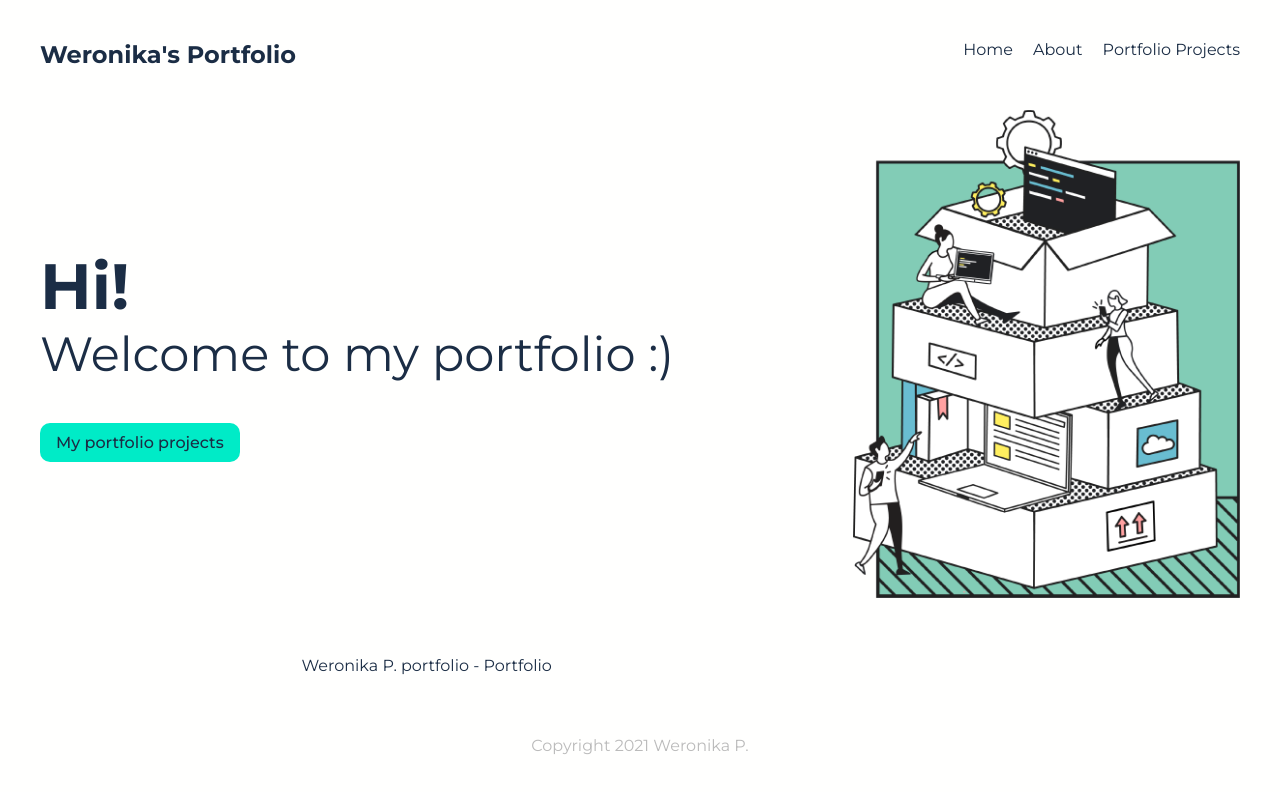
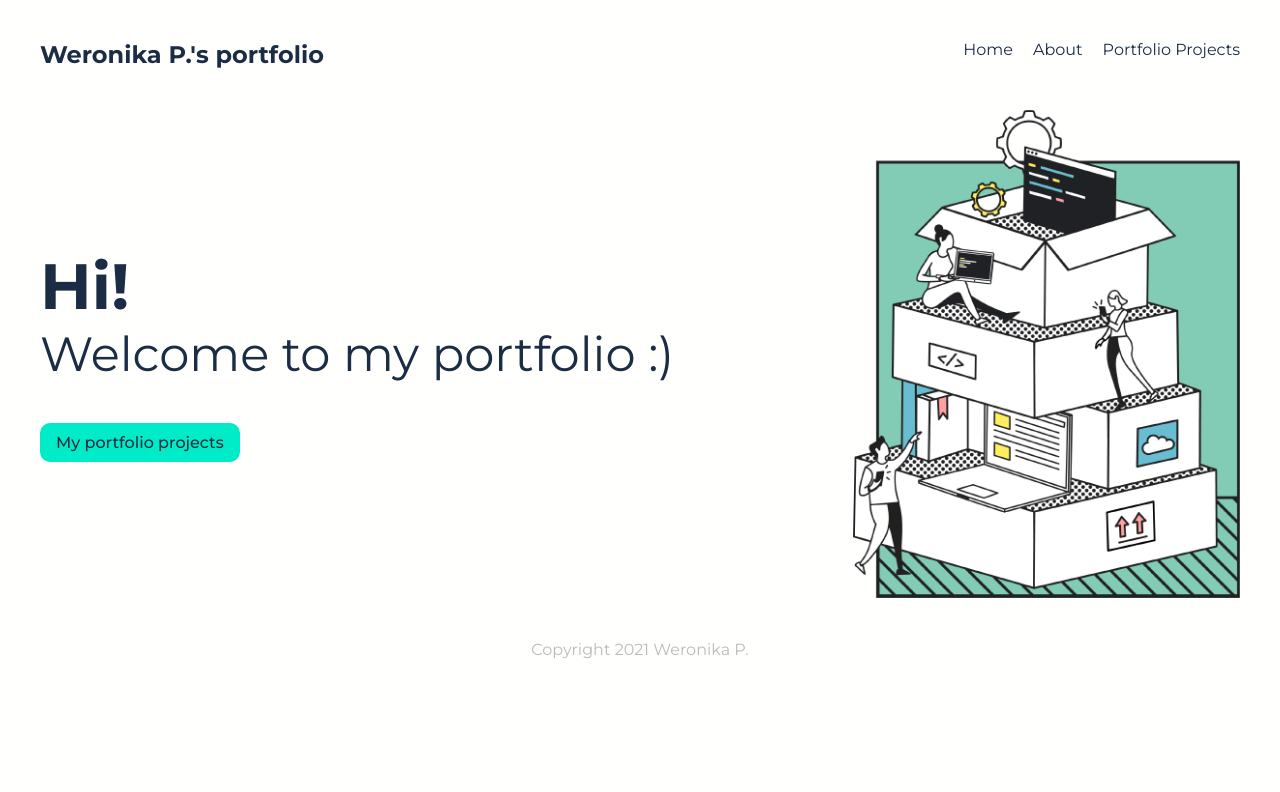
Before and after one commit to weronika-p/portfolio, a Gatsby site: page / in a window 1280 px wide. Built offline with nearby package versions, Linux system fonts and the light colour scheme; Gatsby itself is replaced by a stand-in of ours.

Commit message:
feat(graphql): Use hook useStaticQuery

```diff
--- a/gatsby-config.js
+++ b/gatsby-config.js
@@ -8,7 +8,7 @@ module.exports = {
   /* Your site config here */
   plugins: [],
   siteMetadata: {
-    title: 'Weronika P. portfolio',
+    title: `Weronika P.'s portfolio`,
     description: 'Portfolio',
     copyright: 'This website is copyright 2021 Weronika P.'
   }
--- a/src/components/Navbar.js
+++ b/src/components/Navbar.js
@@ -1,15 +1,27 @@
-import { Link } from 'gatsby'
+import { Link, graphql, useStaticQuery } from 'gatsby'
 import React from 'react'
 
 export default function Navbar() {
-    return (
-        <nav>
-           <h1>Weronika's Portfolio</h1>
-           <div className='links'>
-                <Link to='/'>Home</Link>
-                <Link to='/about'>About</Link>
-                <Link to='/projects'>Portfolio Projects</Link>
-            </div>
-        </nav>
-    )
+  const data = useStaticQuery(graphql`
+    query SiteInfo {
+      site {
+        siteMetadata {
+          title
+        }
+      }
+    }
+  `)
+
+  const { title } = data.site.siteMetadata
+
+  return (
+    <nav>
+      <h1>{title}</h1>
+      <div className="links">
+        <Link to="/">Home</Link>
+        <Link to="/about">About</Link>
+        <Link to="/projects">Portfolio Projects</Link>
+      </div>
+    </nav>
+  )
 }
--- a/src/pages/index.js
+++ b/src/pages/index.js
@@ -1,33 +1,25 @@
-import { graphql, Link } from 'gatsby'
+import { Link } from 'gatsby'
 import React from 'react'
 import Layout from '../components/Layout'
 import * as styles from '../styles/home.module.css'
 
-export default function Home({ data }) {
-  console.log(data)
-  const { title, description } = data.site.siteMetadata
+export default function Home() {
   return (
     <Layout>
       <section className={styles.header}>
         <div>
           <h2>Hi!</h2>
           <h3>Welcome to my portfolio :)</h3>
-          <Link className={styles.btn} to='/projects'>My portfolio projects</Link>
+          <Link className={styles.btn} to="/projects">
+            My portfolio projects
+          </Link>
         </div>
-        <img src='/banner.png' alt='site-banner' style={{ maxWidth: '100%' }}></img>
-        <p>{title} - {description}</p>
+        <img
+          src="/banner.png"
+          alt="site-banner"
+          style={{ maxWidth: '100%' }}
+        ></img>
       </section>
     </Layout>
   )
 }
-
-export const query = graphql`
-  query SiteInfo {
-    site {
-      siteMetadata {
-        description
-        title
-      }
-    }
-  }
-`
```
